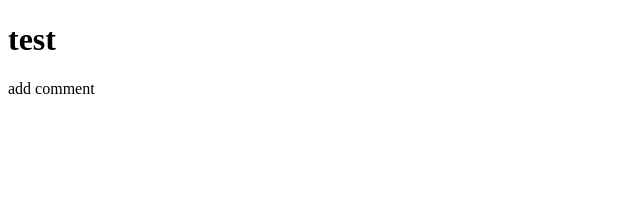
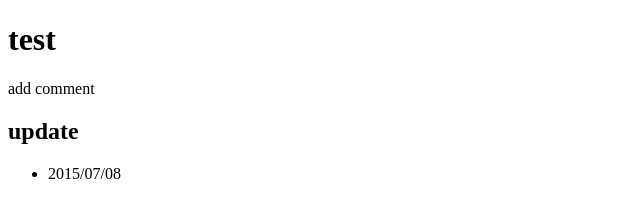
Before and after one commit to EDIkatsura/gittest, a plain HTML site: page index.html in a window 1280 px wide. Shown: the whole page, without its empty margins (0-640 px from the left). Drawn offline with Linux system fonts and the light colour scheme.

Commit message:
test commit 2
test commit to Branch-test

```diff
--- a/index.html
+++ b/index.html
@@ -15,5 +15,10 @@
 
 <p>add comment</p>
 
+<h2>update</h2>
+<ul>
+    <li>2015/07/08</li>
+</ul>
+
 </body>
 </html>
```
